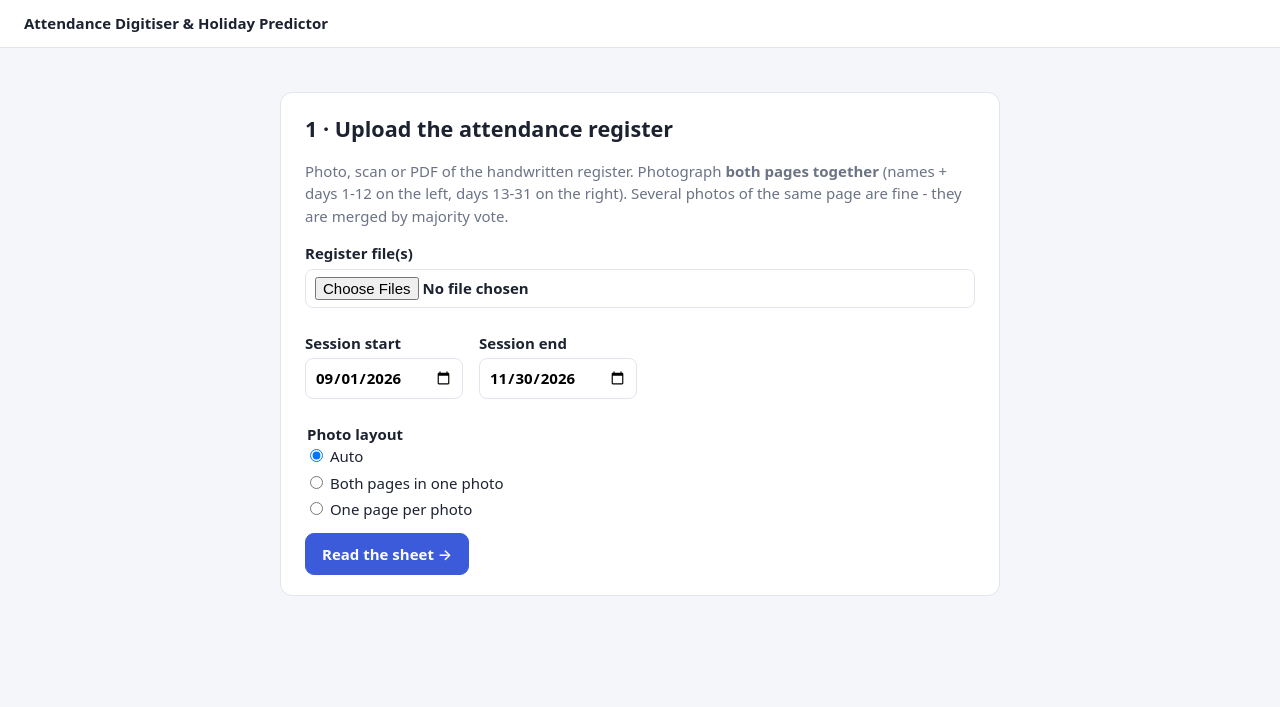
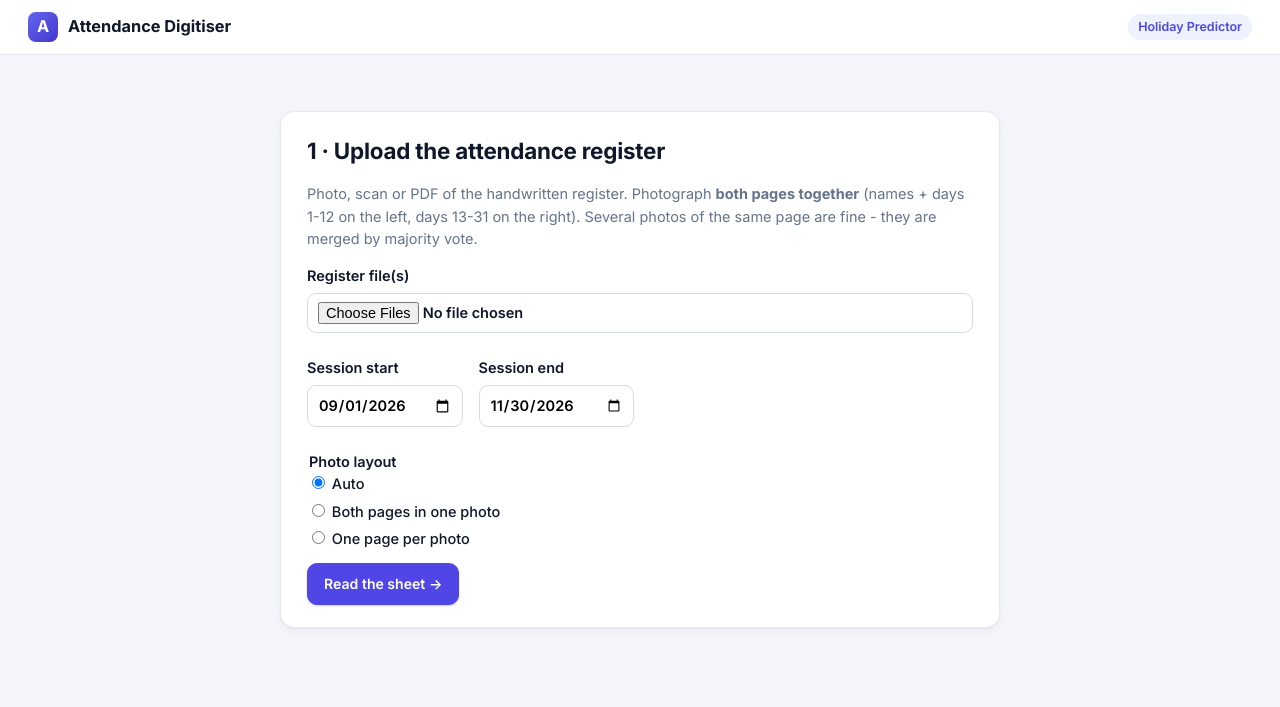
Before and after one commit to lumia-Qcode/Attendance-Prediction-System, a Flask app: page / in a window 1280 px wide. Shown: the top 707 px of the page. Run offline with Flask 3, Linux system fonts and the light colour scheme.

Commit message:
Changed UI

```diff
--- a/app.py
+++ b/app.py
@@ -171,7 +171,7 @@ def create_app() -> Flask:
             return fail("This upload has expired. Please upload the sheet again.", 404, url_for("index"))
         back = url_for("review", jid=jid)
         f = request.form
-        tables, used = [], set()
+        tables, used, crop_map = [], set(), {}
         for gi, g in enumerate(job["groups"]):
             v = f.get(f"month_{gi}", "skip")
             if v == "skip":
@@ -185,6 +185,9 @@ def create_app() -> Flask:
             used.add((y, mo))
             res = g["res"]
             names = unique_names([f.get(f"name_{gi}_{r}", "").strip() or f"Student {r + 1}" for r in range(res.n_rows)])
+            for r, n in enumerate(names):                    # unnamed rows: remember the handwriting crop to show in results
+                if not f.get(f"name_{gi}_{r}", "").strip() and n not in crop_map:
+                    crop_map[n] = (gi, r)
             status = ["dropped" if f.get(f"status_{gi}_{r}") == "dropped" else "active" for r in range(res.n_rows)]
             pres = np.zeros((res.n_rows, 31), bool)
             for r in range(res.n_rows):
@@ -240,7 +243,7 @@ def create_app() -> Flask:
             "n_dropped": int((full["status"] == "dropped").sum()), "observed_end": observed_end,
             "prior": float(model.prior_mean),
             "weekday": ", ".join(f"{WEEKDAYS[i]} {model.weekday_factor[i]:.2f}" for i in range(7) if i not in off),
-            "bt": bt, "pred": pred.to_dict("records")}
+            "bt": bt, "pred": pred.to_dict("records"), "crops": crop_map}
         jobs.save(jid, job)
         return redirect(url_for("results", jid=jid))
 
@@ -254,7 +257,10 @@ def create_app() -> Flask:
         top = max([r["predicted_holidays"] for r in rs["pred"]] + [1])
         for r in rs["pred"]:
             r["width"] = round(100 * r["predicted_holidays"] / top)
-        return render_template("results.html", jid=jid, rs=rs, end=job["end"])
+            gr = rs.get("crops", {}).get(r["student"])
+            r["crop"] = url_for("crop", jid=jid, gi=gr[0], r=gr[1]) if gr else None
+        n_unnamed = sum(1 for r in rs["pred"] if r["crop"])
+        return render_template("results.html", jid=jid, rs=rs, end=job["end"], n_unnamed=n_unnamed)
 
     @app.get("/job/<jid>/download/<kind>.csv")
     def download(jid, kind):
--- a/static/style.css
+++ b/static/style.css
@@ -1,43 +1,62 @@
-:root{--bg:#f5f6fa;--card:#fff;--ink:#1c2230;--muted:#6b7385;--line:#e2e5ee;--accent:#3b5bdb;--ok:#2f9e44;--warn:#f08c00;--bad:#e03131;--pink:#fde3ef}
+:root{--bg:#f4f6fb;--card:#fff;--ink:#0f172a;--muted:#64748b;--line:#e5e9f2;--accent:#4f46e5;--accent-d:#4338ca;--ok:#16a34a;--warn:#f59e0b;--bad:#dc2626;--pink:#fde7f1;--shadow:0 1px 2px rgba(15,23,42,.05),0 4px 14px rgba(15,23,42,.04)}
 *{box-sizing:border-box}
-body{margin:0;font:15px/1.5 system-ui,-apple-system,"Segoe UI",Roboto,sans-serif;background:var(--bg);color:var(--ink)}
-.top{display:flex;gap:16px;align-items:baseline;justify-content:space-between;padding:12px 24px;background:#fff;border-bottom:1px solid var(--line);position:sticky;top:0;z-index:5}
-.brand{font-weight:700;color:var(--ink);text-decoration:none}
-main{max-width:1400px;margin:0 auto;padding:20px}
-.card{background:var(--card);border:1px solid var(--line);border-radius:12px;padding:20px 24px;margin-bottom:18px}
-.card.narrow{max-width:720px;margin:24px auto}
-h1{font-size:1.35rem;margin:0 0 8px} h2{font-size:1.1rem;margin:0 0 8px}
-.muted{color:var(--muted)} .row{display:flex;gap:16px;flex-wrap:wrap;align-items:flex-end}.row.between{justify-content:space-between;align-items:center}
-.field{display:flex;flex-direction:column;gap:4px;margin:12px 0;font-weight:600;border:0;padding:0}
+body{margin:0;font:14.5px/1.55 Inter,system-ui,-apple-system,"Segoe UI",Roboto,sans-serif;background:var(--bg);color:var(--ink);-webkit-font-smoothing:antialiased}
+a{color:var(--accent)}
+.top{display:flex;gap:16px;align-items:center;justify-content:space-between;padding:12px 28px;background:rgba(255,255,255,.92);backdrop-filter:blur(6px);border-bottom:1px solid var(--line);position:sticky;top:0;z-index:5}
+.brand{display:flex;align-items:center;gap:10px;font-weight:700;font-size:1.02rem;color:var(--ink);text-decoration:none}
+.logo{display:grid;place-items:center;width:30px;height:30px;border-radius:8px;background:linear-gradient(135deg,#6366f1,#4338ca);color:#fff;font-weight:700}
+.tag{font-size:.78rem;font-weight:600;color:var(--accent);background:#eef2ff;padding:3px 10px;border-radius:99px}
+main{max-width:1400px;margin:0 auto;padding:24px 28px 48px}
+.card{background:var(--card);border:1px solid var(--line);border-radius:14px;padding:22px 26px;margin-bottom:20px;box-shadow:var(--shadow)}
+.card.narrow{max-width:720px;margin:32px auto}
+h1{font-size:1.4rem;font-weight:700;letter-spacing:-.01em;margin:0 0 6px} h2{font-size:1.05rem;font-weight:650;margin:0 0 8px}
+.muted{color:var(--muted)}
+.row{display:flex;gap:16px;flex-wrap:wrap;align-items:flex-end}.row.between{justify-content:space-between;align-items:center}
+.actions{display:flex;flex-wrap:wrap;gap:8px}
+.steps{display:flex;gap:8px;list-style:none;margin:0 0 18px;padding:0;counter-reset:s}
+.steps li{counter-increment:s;display:flex;align-items:center;gap:8px;font-size:.85rem;font-weight:600;color:var(--muted)}
+.steps li:before{content:counter(s);display:grid;place-items:center;width:22px;height:22px;border-radius:50%;background:#e2e8f0;color:#475569;font-size:.75rem}
+.steps li:not(:last-child):after{content:"";width:28px;height:2px;background:#e2e8f0;margin-left:4px}
+.steps li.done:before{background:var(--ok);color:#fff;content:"✓"}
+.steps li.on{color:var(--ink)}.steps li.on:before{background:var(--accent);color:#fff}
+.field{display:flex;flex-direction:column;gap:5px;margin:12px 0;font-weight:600;border:0;padding:0}
 .field.inline,.inline{flex-direction:row;align-items:center;gap:6px;font-weight:500;margin:0 12px 0 0}
-input[type=text],input[type=date],input[type=number],input[type=file],select,textarea{font:inherit;padding:7px 9px;border:1px solid var(--line);border-radius:8px;background:#fff}
+input[type=text],input[type=date],input[type=number],input[type=file],select,textarea{font:inherit;padding:8px 10px;border:1px solid #d5dbe8;border-radius:9px;background:#fff;transition:border-color .15s,box-shadow .15s}
+input:focus,select:focus,textarea:focus{outline:0;border-color:var(--accent);box-shadow:0 0 0 3px rgba(79,70,229,.15)}
 textarea{min-width:320px}
-.btn{display:inline-block;font:inherit;font-weight:600;padding:9px 16px;border-radius:9px;border:1px solid var(--line);background:#fff;color:var(--ink);text-decoration:none;cursor:pointer;margin-right:8px}
-.btn.primary{background:var(--accent);border-color:var(--accent);color:#fff}.btn:hover{filter:brightness(.96)}
-.alert{background:#fff0f0;border:1px solid #ffc9c9;color:#a61e1e;padding:10px 14px;border-radius:8px}
-.warn{background:#fff9db;border:1px solid #ffe066;padding:8px 12px;border-radius:8px}
-.chip{display:inline-block;padding:1px 8px;border-radius:99px;font-size:.82rem;margin-right:4px}
-.chip.g{background:#d3f9d8}.chip.y{background:#fff3bf}.chip.p{background:var(--pink)}
-.scroll{overflow:auto;max-height:78vh;border:1px solid var(--line);border-radius:8px}
+.btn{display:inline-block;font:inherit;font-weight:600;font-size:.88rem;padding:9px 16px;border-radius:10px;border:1px solid #d5dbe8;background:#fff;color:var(--ink);text-decoration:none;cursor:pointer;transition:all .15s}
+.btn:hover{background:#f8fafc;border-color:#b8c1d6}
+.btn.primary{background:var(--accent);border-color:var(--accent);color:#fff;box-shadow:0 1px 2px rgba(79,70,229,.3)}
+.btn.primary:hover{background:var(--accent-d);border-color:var(--accent-d)}
+.alert{background:#fef2f2;border:1px solid #fecaca;color:#991b1b;padding:10px 14px;border-radius:10px}
+.warn{background:#fffbeb;border:1px solid #fde68a;color:#78350f;padding:10px 14px;border-radius:10px}
+.chip{display:inline-block;padding:1px 9px;border-radius:99px;font-size:.8rem;margin-right:4px}
+.chip.g{background:#dcfce7}.chip.y{background:#fef3c7}.chip.p{background:var(--pink)}
+.scroll{overflow:auto;max-height:78vh;border:1px solid var(--line);border-radius:10px}
 table{border-collapse:collapse;width:100%}
 table.grid th,table.grid td{border:1px solid var(--line);padding:2px 4px;text-align:center;white-space:nowrap}
-table.grid thead th{position:sticky;top:0;background:#eef1f8;z-index:2;font-size:.8rem}
+table.grid thead th{position:sticky;top:0;background:#f1f5f9;z-index:2;font-size:.78rem}
 table.grid td:nth-child(3){min-width:210px;text-align:left}
 .nm{width:100%}.crop{height:30px;max-width:230px;display:block}
-.cell input{width:17px;height:17px;cursor:pointer}
-.offc{background:var(--pink)} .cell.unc{background:#fff3bf;outline:2px solid #fcc419;outline-offset:-2px}
-tr.dropped td{background:#f1f3f5;color:#868e96} tr.dropped .cell input{opacity:.35}
-.overlay{max-width:100%;border:1px solid var(--line);border-radius:8px;margin-top:8px}
-details summary{cursor:pointer;color:var(--accent);margin:6px 0}
-.mini td,.mini th{border:1px solid var(--line);padding:2px 8px;font-size:.85rem}
-.metrics{display:flex;gap:14px;flex-wrap:wrap;margin:10px 0 16px}
-.metrics div{flex:1 1 180px;background:#f8f9fc;border:1px solid var(--line);border-radius:10px;padding:12px 14px}
-.metrics b{display:block;font-size:1.6rem}.metrics span{color:var(--muted);font-size:.85rem}
-table.res th,table.res td{padding:6px 10px;border-bottom:1px solid var(--line);text-align:left}
-table.res thead th{position:sticky;top:0;background:#eef1f8}
-.barcell{width:26%}.bar{height:12px;border-radius:6px;background:var(--ok)}.bar.medium{background:var(--warn)}.bar.high{background:var(--bad)}
-.pill{padding:2px 10px;border-radius:99px;font-size:.8rem;font-weight:600;background:#d3f9d8}.pill.medium{background:#ffec99}.pill.high{background:#ffc9c9}
-.busy{position:fixed;inset:0;background:rgba(255,255,255,.85);display:flex;flex-direction:column;align-items:center;justify-content:center;z-index:50}
+.cell input{width:17px;height:17px;cursor:pointer;accent-color:var(--accent)}
+.offc{background:var(--pink)} .cell.unc{background:#fef3c7;outline:2px solid #fbbf24;outline-offset:-2px}
+tr.dropped td{background:#f1f5f9;color:#94a3b8} tr.dropped .cell input{opacity:.35}
+.overlay{max-width:100%;border:1px solid var(--line);border-radius:10px;margin-top:8px}
+details summary{cursor:pointer;color:var(--accent);font-weight:500;margin:6px 0}
+.mini td,.mini th{border:1px solid var(--line);padding:3px 10px;font-size:.85rem}
+.metrics{display:grid;grid-template-columns:repeat(auto-fit,minmax(190px,1fr));gap:14px;margin:16px 0 0}
+.metrics div{background:linear-gradient(180deg,#fafbff,#f4f6fc);border:1px solid var(--line);border-radius:12px;padding:14px 16px}
+.metrics b{display:block;font-size:1.7rem;font-weight:700;letter-spacing:-.02em}.metrics span{color:var(--muted);font-size:.82rem}
+table.res th,table.res td{padding:11px 14px;border-bottom:1px solid var(--line);text-align:left;vertical-align:middle}
+table.res thead th{position:sticky;top:0;background:#f1f5f9;font-size:.76rem;text-transform:uppercase;letter-spacing:.04em;color:#475569;cursor:help}
+table.res tbody tr:hover{background:#f8faff}
+table.res .num{text-align:right;font-variant-numeric:tabular-nums}
+.stu b{font-weight:600}.stu .crop{height:24px;margin-top:3px;opacity:.85}
+.barcell{width:24%}.bar{height:10px;border-radius:6px;background:var(--ok);min-width:4px}.bar.medium{background:var(--warn)}.bar.high{background:var(--bad)}
+.pill{padding:3px 11px;border-radius:99px;font-size:.76rem;font-weight:600;text-transform:capitalize;background:#dcfce7;color:#166534}.pill.medium{background:#fef3c7;color:#92400e}.pill.high{background:#fee2e2;color:#991b1b}
+.legend{margin:16px 0 0;padding:14px 16px;background:#f8fafc;border:1px solid var(--line);border-radius:10px;font-size:.86rem}
+.legend dt{font-weight:600;margin-top:6px}.legend dt:first-child{margin-top:0}.legend dd{margin:2px 0 0;color:var(--muted)}
+.busy{position:fixed;inset:0;background:rgba(255,255,255,.88);display:flex;flex-direction:column;align-items:center;justify-content:center;z-index:50}
 .busy[hidden]{display:none}
-.spinner{width:46px;height:46px;border:5px solid var(--line);border-top-color:var(--accent);border-radius:50%;animation:s 0.9s linear infinite}
+.spinner{width:44px;height:44px;border:4px solid var(--line);border-top-color:var(--accent);border-radius:50%;animation:s .9s linear infinite}
 @keyframes s{to{transform:rotate(360deg)}}
--- a/templates/base.html
+++ b/templates/base.html
@@ -4,11 +4,14 @@
   <meta charset="utf-8">
   <meta name="viewport" content="width=device-width, initial-scale=1">
   <title>{% block title %}Attendance Digitiser{% endblock %}</title>
+  <link rel="preconnect" href="https://fonts.googleapis.com">
+  <link href="https://fonts.googleapis.com/css2?family=Inter:wght@400;500;600;700&display=swap" rel="stylesheet">
   <link rel="stylesheet" href="{{ url_for('static', filename='style.css') }}">
 </head>
 <body>
   <header class="top">
-    <a class="brand" href="{{ url_for('index') }}">Attendance Digitiser &amp; Holiday Predictor</a>
+    <a class="brand" href="{{ url_for('index') }}"><span class="logo">A</span>Attendance Digitiser</a>
+    <span class="tag">Holiday Predictor</span>
   </header>
   <main>{% block content %}{% endblock %}</main>
   <div id="busy" class="busy" hidden><div class="spinner"></div><p id="busyMsg">Working…</p></div>
```
Also changed, not shown: templates/results.html (+40 -16 lines).
